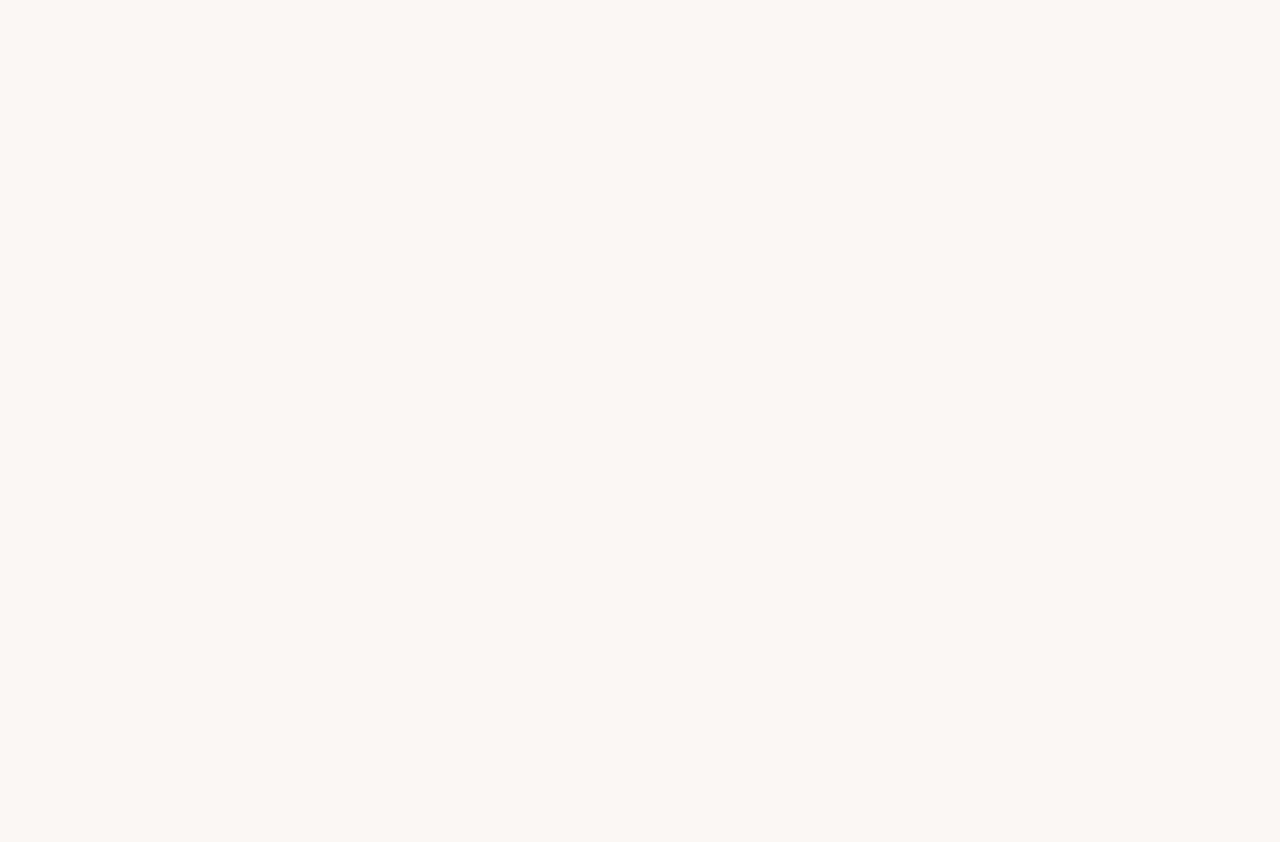
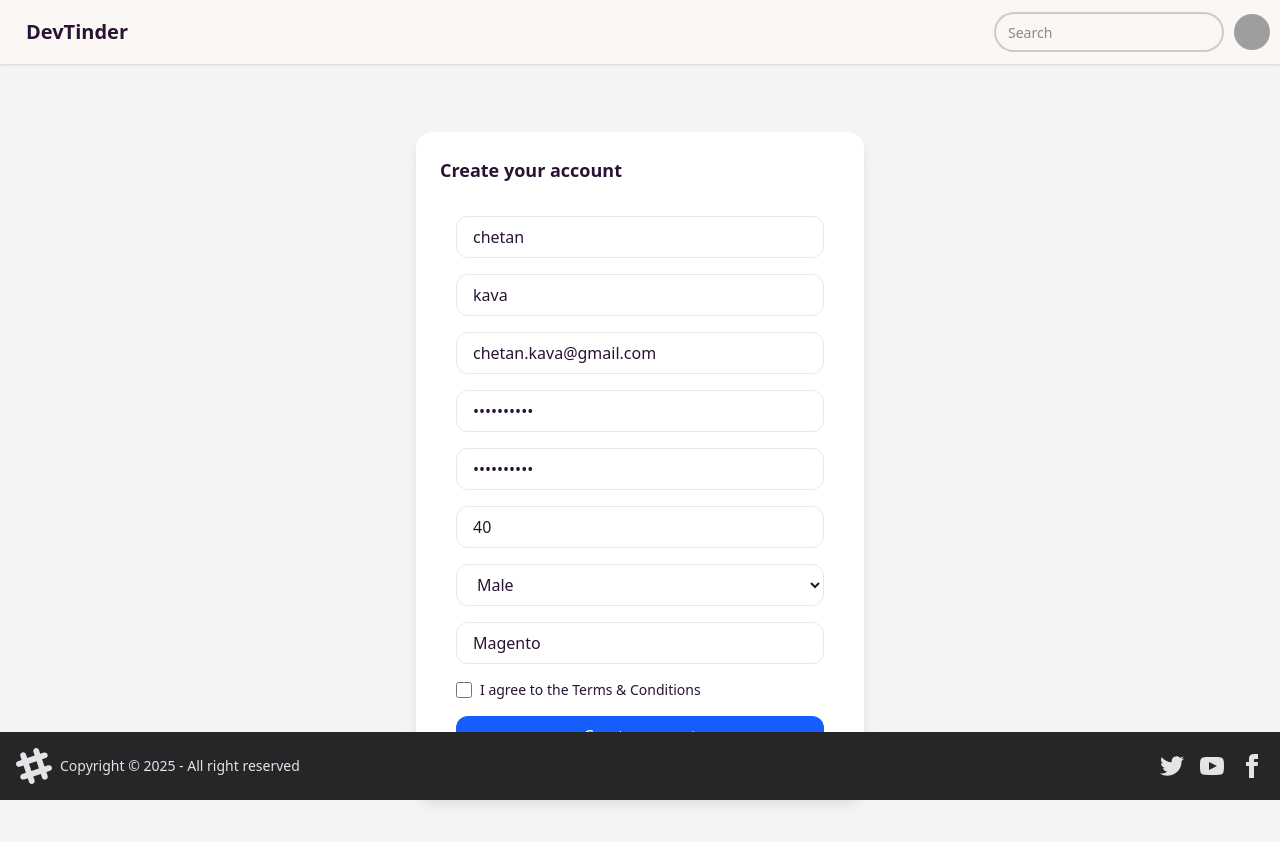
Before and after one commit to hirenembitel/devtinderweb, a React (Vite) app: page /signup in a window 1280 px wide. Before the commit this address had no page. Shown: the top 842 px of the page. Before the commit the page ends 800 px from the top, so only its background shows below. Built offline with nearby package versions, Linux system fonts and the light colour scheme; no server answers; grey boxes are pictures that could not be loaded.

Commit message:
ignore, interest request

```diff
--- a/src/App.jsx
+++ b/src/App.jsx
@@ -8,6 +8,7 @@ import { Provider as ReduxProvider } from 'react-redux';
 import  appStore from './utils/appStore.js'; // Import the store from utils/appStore.js
 import Connections from './components/Connections.jsx';
 import Request from './components/Request.jsx';
+import Signup from './components/Signup.jsx';
 
 function App() {
   return (
@@ -21,6 +22,7 @@ function App() {
           <Route path="profile" element={<EditProfile />} />
           <Route path='/connections' element={<Connections />} />
           <Route path='/requests' element={<Request />}/>
+          <Route path='/signup' element={<Signup />} />
         </Route>
       </Routes>
     </BrowserRouter>
--- a/src/components/Feed.jsx
+++ b/src/components/Feed.jsx
@@ -1,19 +1,19 @@
 import React, { useEffect, useState } from "react";
 import { useDispatch, useSelector } from "react-redux";
-import { fetchFeeds, setPage} from "../utils/feedSlice.js";
+import { fetchFeeds, setPage, removeFeedRequestById } from "../utils/feedSlice.js";
 import UserCard from "./UserCard.jsx";
 
 const Feed = () => {
   const dispatch = useDispatch();
   const { feedsByPage, page, limit, totalPages, isLoading} = useSelector((state) => state.feeds);
   const feeds = Array.isArray(feedsByPage[page]) ? feedsByPage[page] : [];
- console.log(" called ");
+
   useEffect(()=> {
       if(!feedsByPage[page]) {
         dispatch(fetchFeeds({page, limit}));
       }
   },
-  [dispatch, page, limit, feedsByPage]);
+  [dispatch, page, limit, feedsByPage,removeFeedRequestById]);
 
 
 const handlePageChange = (newPage) => {
@@ -24,7 +24,7 @@ return (
   <div>
     {isLoading && <p>Loading...</p>}
     {feeds.map((item) => (
-      <UserCard user={item} />
+      <UserCard key={item._id} user={item} />
     ))}
     <div>
       {Array.from({ length: totalPages }, (_, i) => (
--- a/src/components/NavBar.jsx
+++ b/src/components/NavBar.jsx
@@ -8,6 +8,7 @@ import { clearUser } from '../utils/userSlice.js';
 
 const NavBar = () => {
   const user = useSelector((state) => state.user.user);
+  console.log(user);
   const dispatch = useDispatch();
   const navigate = useNavigate();
   const handleLogout = async(e) => {
@@ -21,7 +22,7 @@ const NavBar = () => {
       alert('Logout failed. Please try again.');
     }
   }
-
+  const isUserLoggedIn = !!(user && Object.keys(user).length > 0);
   return (
     <div className="navbar bg-base-100 shadow-sm">
         <div className="flex-1">
@@ -31,9 +32,11 @@ const NavBar = () => {
           <input type="text" placeholder="Search" className="input input-bordered w-24 md:w-auto" />
 
           <div className="dropdown dropdown-end">
-            {user && (
+            {isUserLoggedIn && (
               <>
                 <label>Welcome, {user.firstname}&nbsp;&nbsp;</label>
+              </>
+            )}
                 <div tabIndex={0} role="button" className="btn btn-ghost btn-circle avatar">
                   <div className="w-10 rounded-full">
                     <img
@@ -42,13 +45,20 @@ const NavBar = () => {
                     />
                   </div>
                 </div>
-              </>
-            )}
+             {!isUserLoggedIn && (
             <ul
               tabIndex={0}
               className="menu menu-sm dropdown-content bg-base-100 rounded-box z-1 mt-3 w-52 p-2 shadow">
-              {!user && (<li><Link to="/login">Login</Link></li>)}
-              {user && (
+              <>
+                <li><Link to="/login">Login</Link></li>
+                <li><Link to="/signup">Signup</Link></li>
+              </>
+            </ul>
+            )}
+            {isUserLoggedIn && (
+            <ul
+              tabIndex={0}
+              className="menu menu-sm dropdown-content bg-base-100 rounded-box z-1 mt-3 w-52 p-2 shadow">
                 <>
                   <li>
                     <Link to="/profile" className="justify-between">
@@ -60,8 +70,8 @@ const NavBar = () => {
                   <li><Link to="/requests">Requests</Link></li>
                   <li><a onClick={handleLogout}>Logout</a></li>
                 </>
-              )}
             </ul>
+             )}
           </div>
         </div>
       </div>
--- /dev/null
+++ b/src/components/Signup.jsx
@@ -0,0 +1,183 @@
+import React, { useState } from 'react'
+import axios from 'axios';
+import { API_BASE_URL } from '../utils/constants';
+
+const Signup = () => {
+    const [form, setForm] = useState({
+        firstname:"chetan",
+        lastname:"kava",
+        email:"chetan.kava@gmail.com",
+        password:"Chetan@123",
+        confirm:"Chetan@123",
+        age:"40",
+        gender:"Male",
+        skills:"Magento",
+        terms: false,
+    });
+    const [errors, setErrors] = useState({});
+    const [success, setSuccess] = useState(false);
+    const [errormessage, setErrorMessage] = useState(false);
+    const [loading, setLoading] = useState(false);
+
+    const validate = () => {
+        const e = {};
+        if (!form.firstname.trim()) e.firstname = "First Name is required";
+        if (!form.lastname.trim()) e.lastname = "Last Name is required";
+        if (!form.email) e.email = "Email is required";
+        else if (!/^[^\s@]+@[^\s@]+\.[^\s@]+$/.test(form.email)) e.email = "Enter a valid email";
+        if (!form.password) e.password = "Password is required";
+        else if (form.password.length < 8) e.password = "Password must be at least 8 characters";
+        if (!form.confirm) e.confirm = "Confirm your password";
+        else if (form.password !== form.confirm) e.confirm = "Passwords do not match";
+        if (!form.age) e.age = "Age is required";
+        else if (isNaN(form.age) || form.age <= 0)
+        e.age = "Enter a valid positive number";
+        if (!form.gender) e.gender = "Please select a gender";
+        if (!form.terms) e.terms = "You must accept terms and conditions";
+        if (!form.skills.trim()) e.skills = "Skills are required";
+         setErrors(e);
+        return Object.keys(e).length === 0;
+    };
+
+    const handleChange = (key) => (ev) => {
+    const value = key === "terms" ? ev.target.checked : ev.target.value;
+    setForm((s) => ({ ...s, [key]: value }));
+    setErrors((old) => ({ ...old, [key]: undefined }));
+  };
+
+    const handleSubmit = async (e) => {
+        e.preventDefault();
+        if (!validate()) return;
+        setLoading(true);
+        try {
+            const result = await axios.post(API_BASE_URL+"/signup",form);
+            setSuccess(true);
+            setErrorMessage(false);
+        }catch(error) {
+            setErrorMessage(error.response.data.message);
+            setSuccess(false);
+        }
+        setLoading(false);
+    }
+
+   return (
+    <div className="min-h-screen flex flex-col items-center justify-center bg-gray-100 p-6">
+      <div className="w-full max-w-md bg-white shadow-lg rounded-2xl p-6">
+        <h2 className="text-lg font-semibold mb-4">Create your account</h2>
+
+        {success && (
+          <div className="p-4 rounded-lg bg-green-50 border border-green-100 mb-4">
+            Signup successful! Check your email to verify your account.
+          </div>
+        )}
+        {errormessage && (
+          <div className="p-4 rounded-lg bg-red-50 border border-red-100 mb-4">
+            {errormessage}
+          </div>
+        )}
+
+        <form onSubmit={handleSubmit} noValidate className="flex-1 overflow-auto p-4 space-y-4">
+          <div>
+            <input
+              value={form.firstname}
+              onChange={handleChange("firstname")}
+              className={`w-full border rounded-xl px-4 py-2 ${errors.firstname ? 'border-red-400' : 'border-gray-200'}`}
+              placeholder="First Name"
+            />
+            {errors.firstname && <p className="text-red-600 text-sm">{errors.firstname}</p>}
+          </div>
+          <div>
+            <input
+              value={form.lastname}
+              onChange={handleChange("lastname")}
+              className={`w-full border rounded-xl px-4 py-2 ${errors.lastname ? 'border-red-400' : 'border-gray-200'}`}
+              placeholder="Last Name"
+            />
+            {errors.lastname && <p className="text-red-600 text-sm">{errors.lastname}</p>}
+          </div>
+
+          <div>
+            <input
+              type="email"
+              value={form.email}
+              onChange={handleChange("email")}
+              className={`w-full border rounded-xl px-4 py-2 ${errors.email ? 'border-red-400' : 'border-gray-200'}`}
+              placeholder="Email address"
+            />
+            {errors.email && <p className="text-red-600 text-sm">{errors.email}</p>}
+          </div>
+
+          <div>
+            <input
+              type="password"
+              value={form.password}
+              onChange={handleChange("password")}
+              className={`w-full border rounded-xl px-4 py-2 ${errors.password ? 'border-red-400' : 'border-gray-200'}`}
+              placeholder="Password"
+            />
+            {errors.password && <p className="text-red-600 text-sm">{errors.password}</p>}
+          </div>
+
+          <div>
+            <input
+              type="password"
+              value={form.confirm}
+              onChange={handleChange("confirm")}
+              className={`w-full border rounded-xl px-4 py-2 ${errors.confirm ? 'border-red-400' : 'border-gray-200'}`}
+              placeholder="Confirm password"
+            />
+            {errors.confirm && <p className="text-red-600 text-sm">{errors.confirm}</p>}
+          </div>
+
+          <div>
+            <input
+              type="number"
+              value={form.age}
+              onChange={handleChange("age")}
+              className={`w-full border rounded-xl px-4 py-2 ${errors.age ? 'border-red-400' : 'border-gray-200'}`}
+              placeholder="Age"
+            />
+            {errors.age && <p className="text-red-600 text-sm">{errors.age}</p>}
+          </div>
+
+          <div>
+            <select
+                className={`w-full border rounded-xl px-4 py-2 ${errors.gender ? 'border-red-400' : 'border-gray-200'}`}
+                name="gender"
+                value={form.gender}
+                onChange={handleChange("gender")}
+                >
+                <option value="">-- Select Gender --</option>
+                <option value="Male">Male</option>
+                <option value="Female">Female</option>
+                <option value="Other">Other</option>
+                </select>
+                {errors.gender && <p className="text-red-600 text-sm">{errors.gender}</p>}
+          </div>
+
+          <div>
+            <input
+              value={form.skills}
+              onChange={handleChange("skills")}
+              className={`w-full border rounded-xl px-4 py-2 ${errors.skills ? 'border-red-400' : 'border-gray-200'}`}
+              placeholder="Skills"
+            />
+            {errors.skills && <p className="text-red-600 text-sm">{errors.skills}</p>}
+          </div>
+
+          <div className="flex items-center gap-2">
+            <input id="terms" type="checkbox" checked={form.terms} onChange={handleChange('terms')} className="h-4 w-4 rounded" />
+            <label htmlFor="terms" className="text-sm">I agree to the Terms & Conditions</label>
+          </div>
+          {errors.terms && <p className="text-red-600 text-sm">{errors.terms}</p>}
+
+          <button type="submit" disabled={loading} className="w-full bg-blue-600 text-white rounded-xl py-2">
+            {loading ? 'Creating account...' : 'Create account'}
+          </button>
+        </form>
+      </div>
+    </div>
+  );
+}
+
+export default Signup
--- a/src/utils/feedSlice.js
+++ b/src/utils/feedSlice.js
@@ -1,6 +1,7 @@
 import { createSlice, createAsyncThunk } from '@reduxjs/toolkit';
 import axios from 'axios';
 import { API_BASE_URL } from './constants.js';
+//import { removeRequestById } from './requestSlice.jsx';
 
 export const fetchFeeds = createAsyncThunk (
     'feeds/fetchFeeds',
@@ -28,6 +29,13 @@ const feedSlice = createSlice({
     reducers:{
         setPage(state, action) {
             state.page = action.payload;
+            console.log("called state page change");
+        },
+        removeFeedRequestById(state,action) {
+            const { page, id } = action.payload;
+            if (state.feedsByPage[page]) {
+                state.feedsByPage[page] = state.feedsByPage[page].filter(feed => feed._id !== id);
+            }
         }
     },
     extraReducers: (builder) => {
@@ -46,5 +54,5 @@ const feedSlice = createSlice({
     }
 });
 
-export const { setPage } = feedSlice.actions;
+export const { setPage, removeFeedRequestById } = feedSlice.actions;
 export default feedSlice.reducer;
```
Also changed, not shown: src/components/UserCard.jsx (+30 -4 lines).
